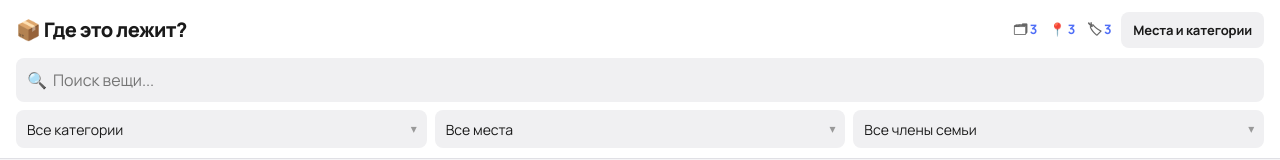
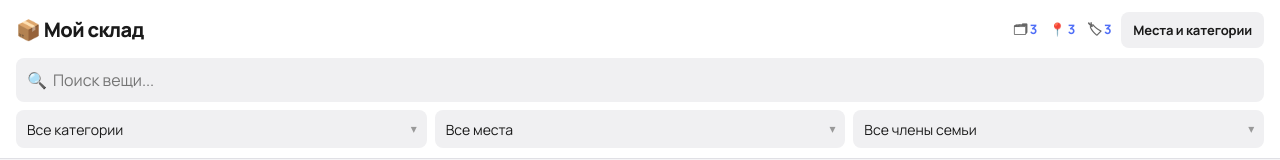
Before and after one commit to ZarinaKadyrova/vibe-home-organizer, a plain HTML site: page index.html in a window 1280 px wide. Shown: the top 160 px of the page. Drawn offline with Linux system fonts and the light colour scheme.

Commit message:
rename: Где это лежит -> Мой склад

```diff
--- a/index.html
+++ b/index.html
@@ -3,7 +3,7 @@
 <head>
 <meta charset="UTF-8">
 <meta name="viewport" content="width=device-width, initial-scale=1.0, viewport-fit=cover">
-<title>Где это лежит?</title>
+<title>Мой склад</title>
 <link rel="preconnect" href="https://fonts.googleapis.com">
 <link rel="preconnect" href="https://fonts.gstatic.com" crossorigin>
 <link href="https://fonts.googleapis.com/css2?family=Manrope:wght@400;500;600;700;800&display=swap" rel="stylesheet">
@@ -578,7 +578,7 @@
 
 <header>
   <div class="header-top">
-    <div class="app-title">📦 Где это лежит?</div>
+    <div class="app-title">📦 Мой склад</div>
     <div class="header-stats">
       <span>🗂 <b id="st-items">0</b></span>
       <span>📍 <b id="st-locs">0</b></span>
```
